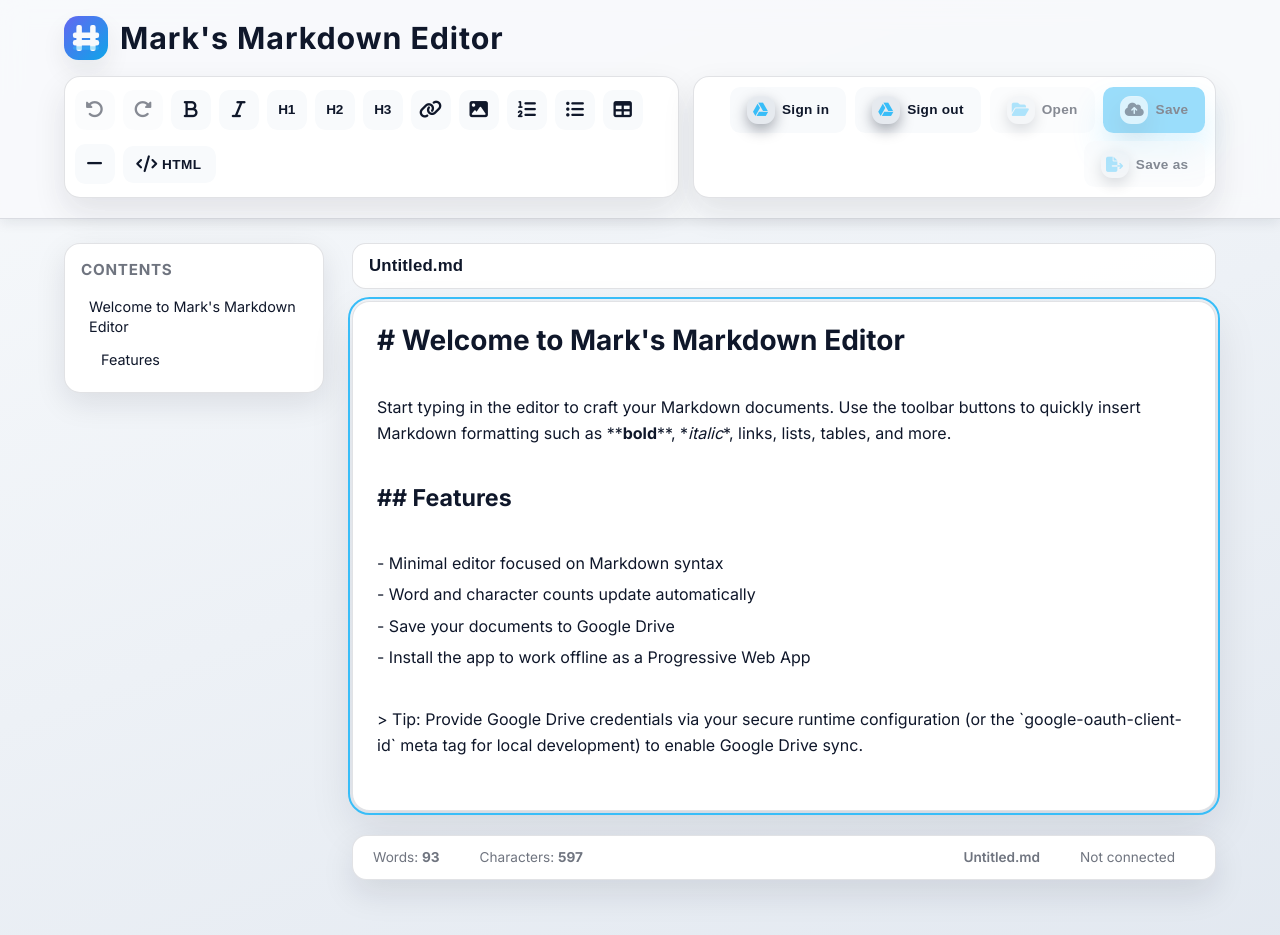
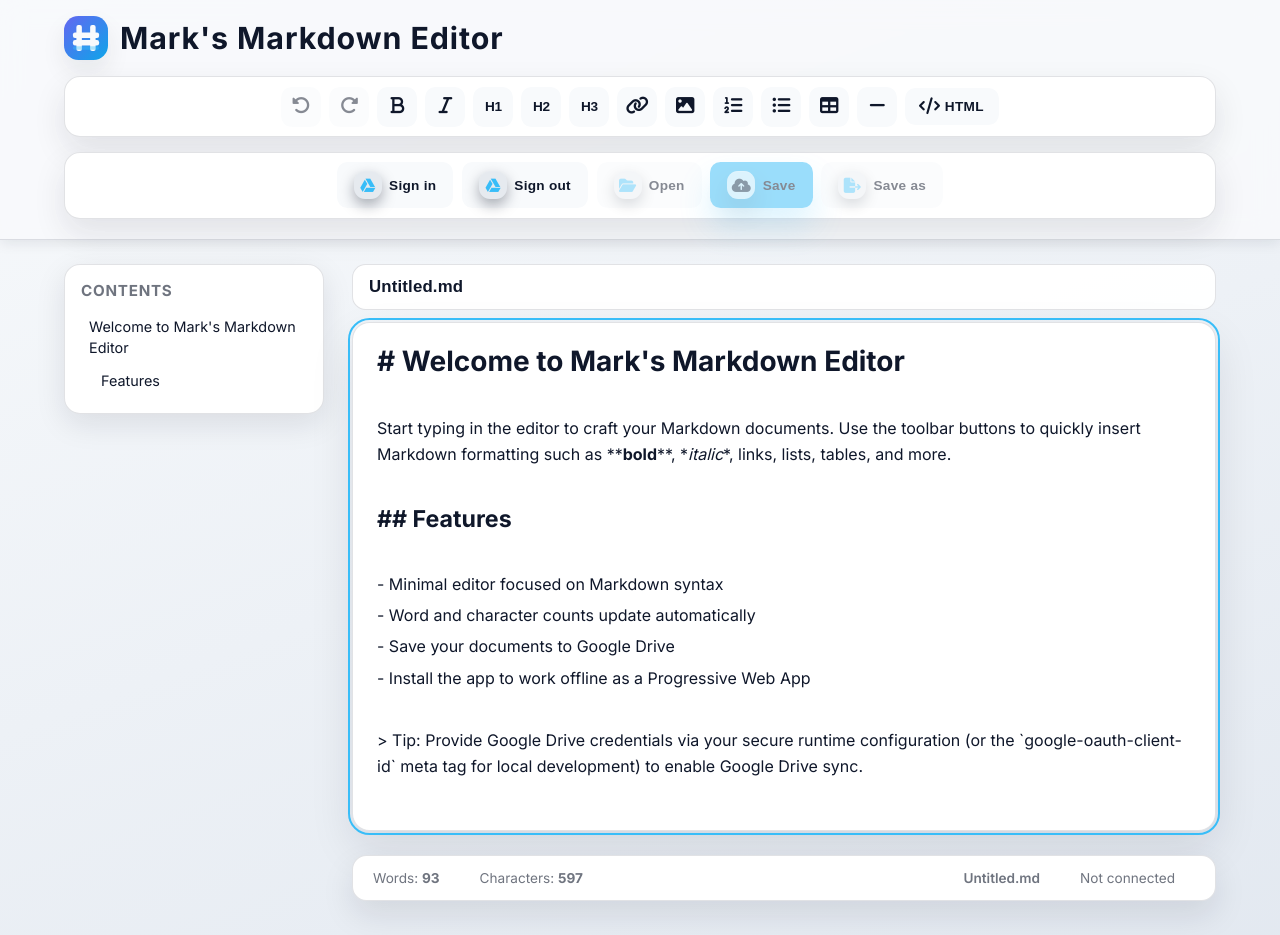
Before and after one commit to mbaldwinsmith/markdownEditor, a plain HTML site: page index.html in a window 1280 px wide. Shown: the top 935 px of the page. Drawn offline with Linux system fonts and the light colour scheme; no server answers.

Commit message:
Keep toolbars stacked on wide layouts

```diff
--- a/styles.css
+++ b/styles.css
@@ -100,7 +100,7 @@ h1 {
 
 .toolbar-row {
   display: flex;
-  flex-wrap: wrap;
+  flex-direction: column;
   gap: 0.9rem;
   align-items: stretch;
 }
@@ -113,7 +113,13 @@ h1 {
 }
 
 .toolbar-row > .toolbar-surface {
-  flex: 1 1 100%;
+  flex: 0 0 100%;
+  width: 100%;
+}
+
+.toolbar.formatting,
+.toolbar.drive-actions {
+  justify-content: center;
 }
 
 .toolbar.drive-actions {
@@ -256,20 +262,6 @@ h1 {
 
 .button-label {
   font-size: 0.85rem;
-}
-
-@media (min-width: 900px) {
-  .toolbar-row {
-    flex-wrap: nowrap;
-  }
-
-  .toolbar-row > .toolbar-surface {
-    flex: 1 1 auto;
-  }
-
-  .toolbar.drive-actions {
-    justify-content: flex-end;
-  }
 }
 
 .toolbar button:hover,
```
